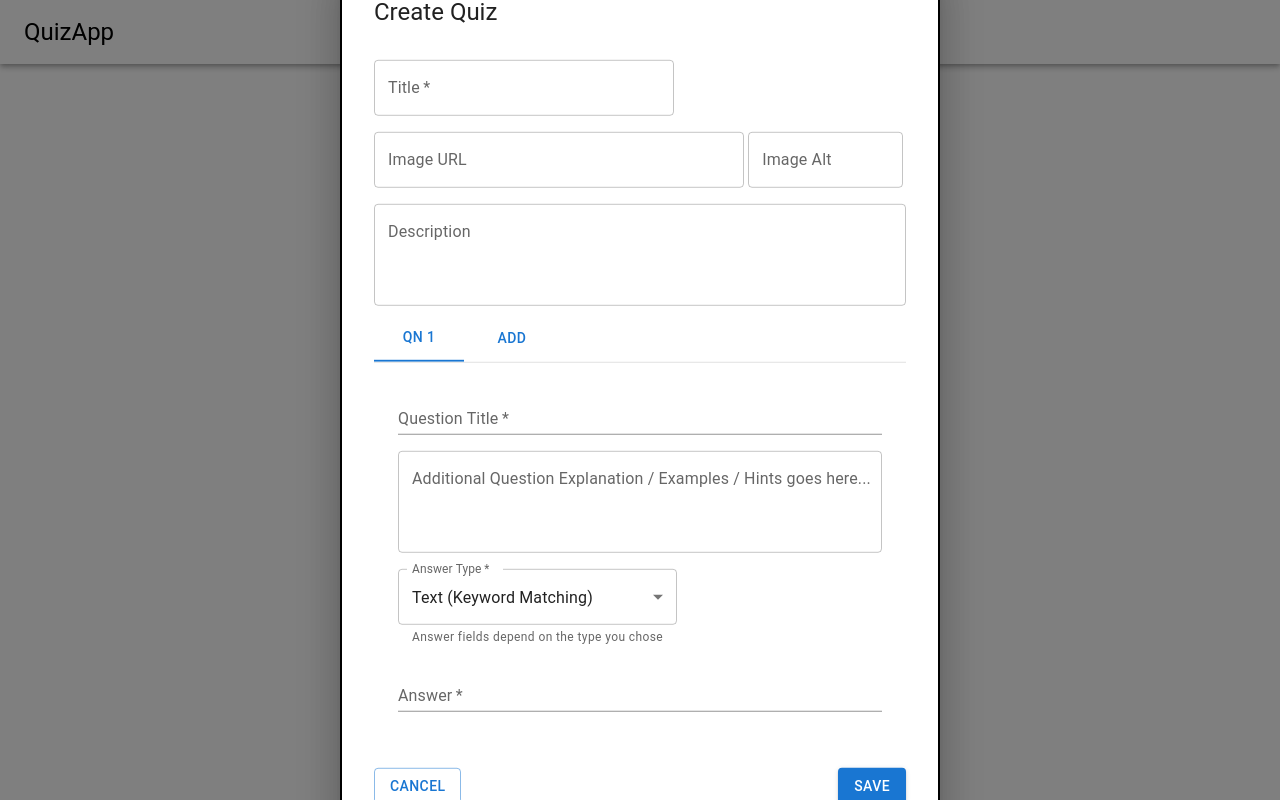
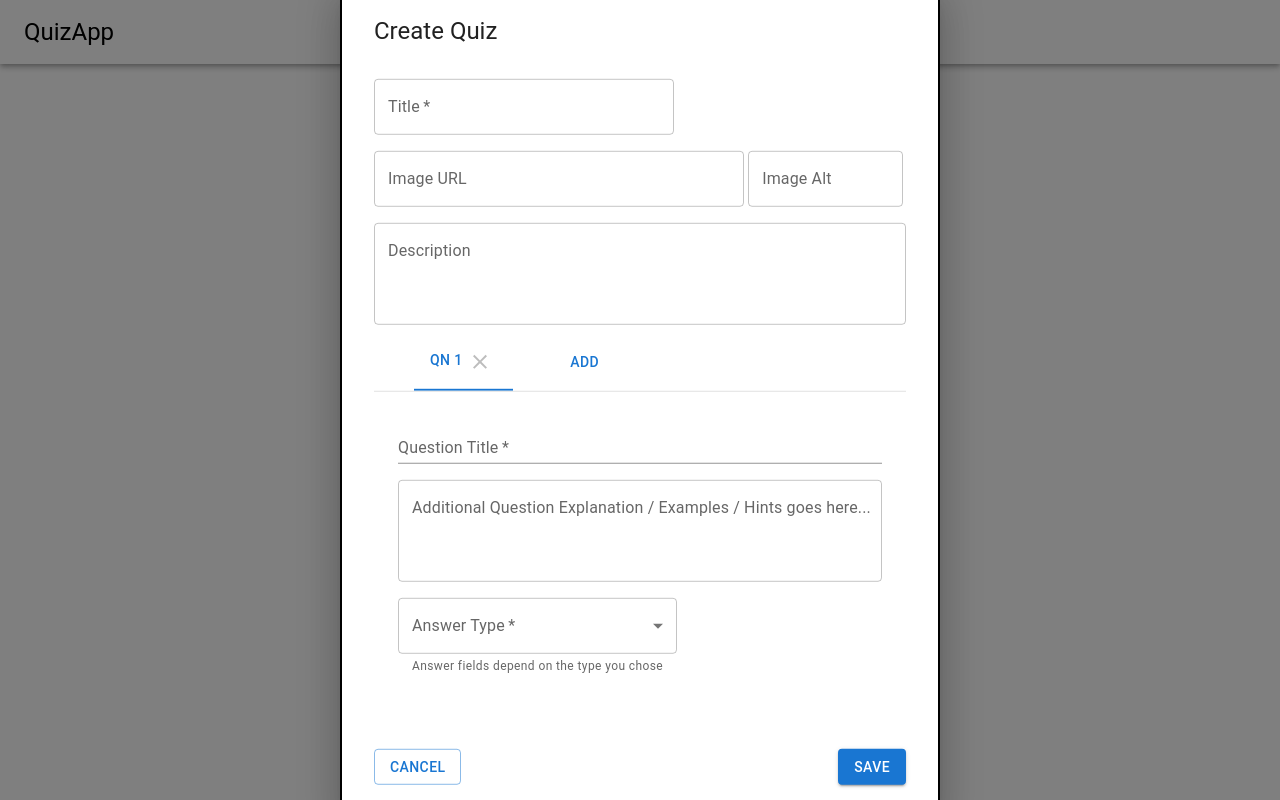
Before and after one commit to hiyodev/quiz-app, a React (Create React App) app: page / in a window 1280 px wide. Both pictures are taken after a click on the button "CREATE QUIZ". Built offline with nearby package versions, Linux system fonts and the light colour scheme.

Commit message:
Cleaned up code and fixed tab deletion error.

```diff
--- a/src/components/QuizCard.jsx
+++ b/src/components/QuizCard.jsx
@@ -1,12 +1,14 @@
-import { useContext } from "react";
-import Card from "@mui/material/Card";
-import CardActions from "@mui/material/CardActions";
-import CardContent from "@mui/material/CardContent";
-import CardMedia from "@mui/material/CardMedia";
-import Button from "@mui/material/Button";
-import Typography from "@mui/material/Typography";
+import {
+  Card,
+  CardActions,
+  CardContent,
+  CardMedia,
+  Button,
+  Typography,
+} from "@mui/material";
 import DeleteIcon from "@mui/icons-material/Delete";
 
+import { useContext } from "react";
 import QuizModal from "./QuizModal";
 import { QuizContext } from "../App";
 
@@ -37,8 +39,8 @@ function QuizCard(props) {
         </Typography>
       </CardContent>
       <CardActions>
-        <Button>
-          <DeleteIcon onClick={onDeleteHandler} />
+        <Button onClick={onDeleteHandler}>
+          <DeleteIcon />
         </Button>
         <QuizModal
           id={id}
--- a/src/components/QuizModal.jsx
+++ b/src/components/QuizModal.jsx
@@ -1,18 +1,23 @@
-import Box from "@mui/material/Box";
-import Button from "@mui/material/Button";
-import Modal from "@mui/material/Modal";
-import TextField from "@mui/material/TextField";
-import { Grid, Stack, Tab, Typography } from "@mui/material";
-import TabContext from "@mui/lab/TabContext";
-import TabList from "@mui/lab/TabList";
-import TabPanel from "@mui/lab/TabPanel";
-import FormHelperText from "@mui/material/FormHelperText";
-import FormControl from "@mui/material/FormControl";
-import Select from "@mui/material/Select";
-import InputLabel from "@mui/material/InputLabel";
-import MenuItem from "@mui/material/MenuItem";
+import {
+  Grid,
+  Stack,
+  Tab,
+  Typography,
+  IconButton,
+  TextField,
+  Modal,
+  Button,
+  Box,
+  FormHelperText,
+  FormControl,
+  Select,
+  InputLabel,
+  MenuItem,
+} from "@mui/material";
+import { TabList, TabPanel, TabContext } from "@mui/lab";
+import { Clear } from "@mui/icons-material";
 
-import { useState, useContext } from "react";
+import { useState, useEffect, useContext } from "react";
 import { QuizContext } from "../App";
 
 const style = {
@@ -45,7 +50,7 @@ export default function QuizModal(props) {
       id: 1,
       question: "",
       explanation: "",
-      answerType: "text",
+      answerType: "",
       checkBoxAnswers: [],
       radioAnswers: [],
       textAnswers: [],
@@ -58,6 +63,35 @@ export default function QuizModal(props) {
   const handleChange = (event, newValue) => {
     console.log(qnFormData);
     setValue(newValue);
+  };
+
+  const onTabDeleteHandler = (id) => {
+    // Remove the deleted tab and re-index the tabs to maintain ascending order
+    const withoutDeletedTab = qnFormData.filter((currQn) => currQn.id !== id);
+    const updateDataIndices = withoutDeletedTab.map((currQn, index) => ({
+      ...currQn,
+      id: index + 1,
+    }));
+
+    setQnFormData(updateDataIndices);
+
+    const newTabListSize = withoutDeletedTab.length;
+
+    // Handle tab state that depends on index and update accordingly to the new indices
+    if (id > newTabListSize && value == id) {
+      setValue(newTabListSize.toString());
+    } else if (id < value) {
+      setValue((value - 1).toString());
+    }
+  };
+
+  const onQnFormDataChange = (key, index, value) => {
+    setQnFormData((prevData) => {
+      prevData[index][key] = value;
+      return [...prevData];
+    });
+
+    console.log("form updated");
   };
 
   const {
@@ -75,20 +109,26 @@ export default function QuizModal(props) {
     return (
       <Tab
         key={currQn.id}
-        label={`Qn ${currQn.id}`}
+        label={
+          <span>
+            {`Qn ${currQn.id}`}
+            <IconButton
+              size="small"
+              component="span"
+              disabled={qnFormData.length === 1}
+              onClick={(e) => {
+                e.stopPropagation();
+                onTabDeleteHandler(currQn.id);
+              }}
+            >
+              <Clear />
+            </IconButton>
+          </span>
+        }
         value={currQn.id.toString()}
-      />
+      ></Tab>
     );
   });
-
-  const onQnFormDataChange = (key, index, value) => {
-    setQnFormData((prevData) => {
-      prevData[index][key] = value;
-      return [...prevData];
-    });
-
-    console.log("form updated");
-  };
 
   // TODO: Each question form needs to be saved in a temporary storage when user changes tab
   // However, only when user clicks "SAVE" button then we actually save the questions from temp storage to user storage
@@ -151,7 +191,6 @@ export default function QuizModal(props) {
             </FormControl>
           </Grid>
           <Grid item xs={12}>
-            {" "}
             {currQn.answerType === "text" && (
               <TextField
                 id="answer-field"
@@ -174,11 +213,7 @@ export default function QuizModal(props) {
   });
 
   const addQuestionHandler = () => {
-    let newId = 0;
-
-    if (qnFormData.length !== 0) {
-      newId = qnFormData[qnFormData.length - 1].id + 1;
-    }
+    let newId = qnFormData.length + 1;
 
     setQnFormData([
       ...qnFormData,
@@ -308,11 +343,12 @@ export default function QuizModal(props) {
           <Box sx={{ width: "100%", typography: "body1" }}>
             <TabContext value={value}>
               <Box sx={{ borderBottom: 1, borderColor: "divider" }}>
-                <Stack spacing={2} direction="row" mt display="flex">
+                <Stack spacing={0} direction="row" mt display="flex">
                   <TabList
                     onChange={handleChange}
                     aria-label="lab API tabs example"
                     variant="scrollable"
+                    scrollButtons
                   >
                     {qnTabs}
                   </TabList>
```
